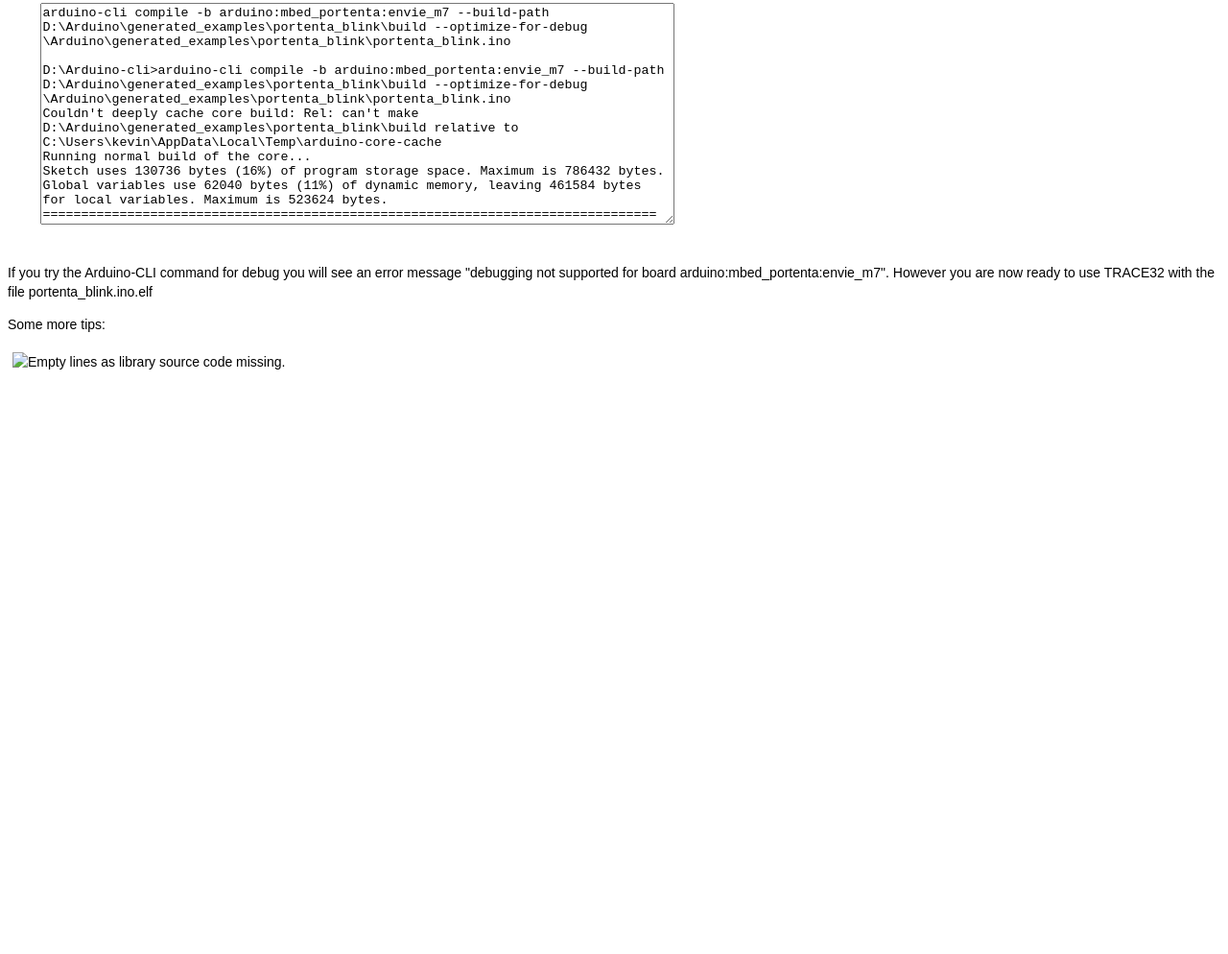
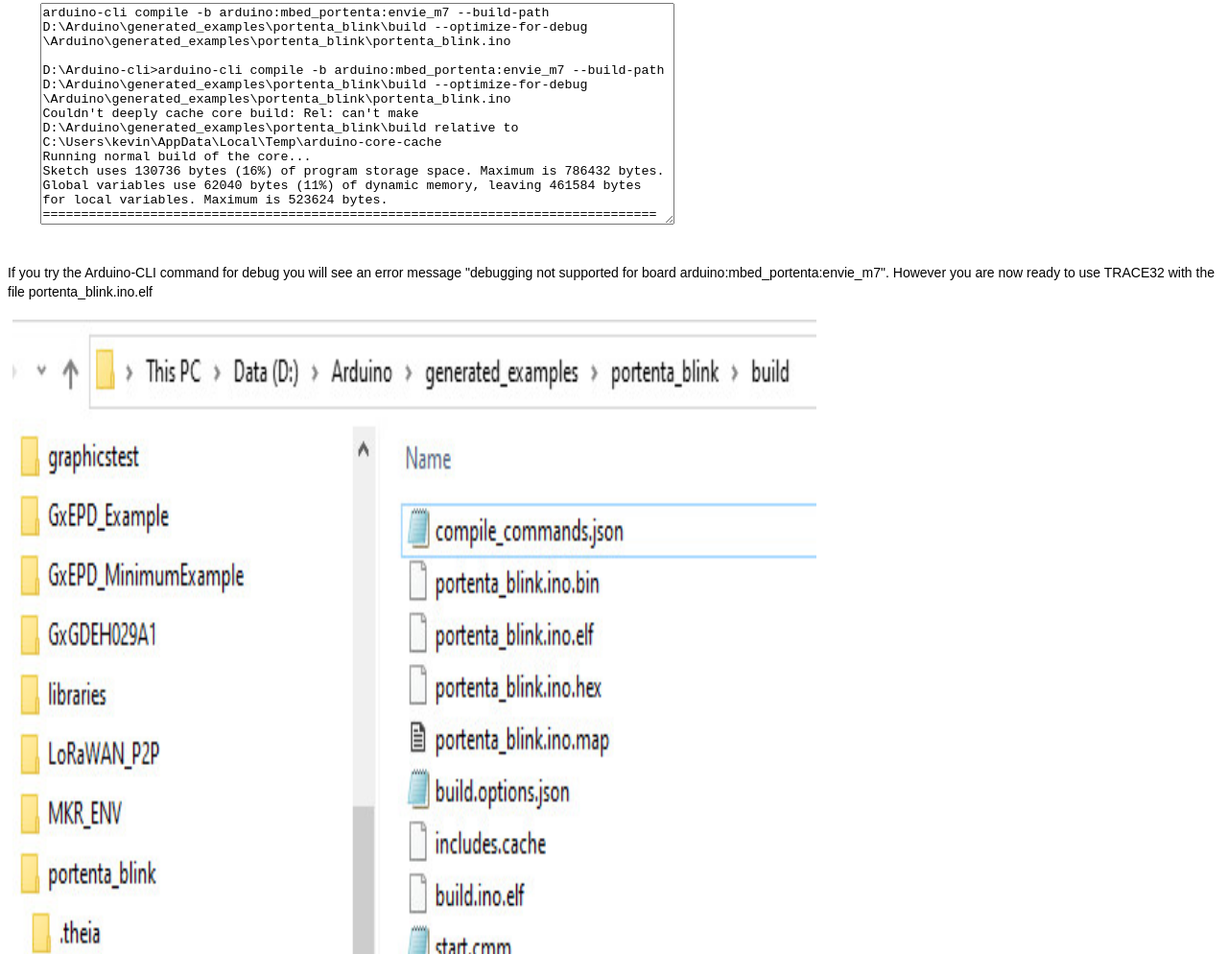
Before and after one commit to kg117/kg117.github.io, a plain HTML site: page kgTRACE32.html in a window 1280 px wide. Shown: the part 4286-5280 px from the top of the page at 96% size. Before the commit the page ends 4692 px from the top, so only its background shows below. Drawn offline with Linux system fonts and the light colour scheme.

Commit message:
Update kgTRACE32.html

```diff
--- a/kgTRACE32.html
+++ b/kgTRACE32.html
@@ -90,9 +90,11 @@ Error during Debug: Cannot get command line for tool: rpc error: code = Unimplem
     <p>
     <p>If you try the Arduino-CLI command for debug you will see an error message "debugging not supported for board arduino:mbed_portenta:envie_m7". However you are now ready to use TRACE32 with the file portenta_blink.ino.elf </p>
     <p>
+    <img alt="Output of Arduino CLI commands." src="3-arduino-CLI.jpg" style="width: 838px; height: 991px; " />
+    <p>
     <p>Some more tips: </p>
     <p>
-    <img alt="Empty lines as library source code missing." src="3-GO-loop command.jpg" style="width: 838px; height: 991px; " />
+    <img alt="Empty lines as library source code missing." src="3-GO-loop-command.jpg" style="width: 838px; height: 991px; " />
     <p>
 </body>
 </html>
```
